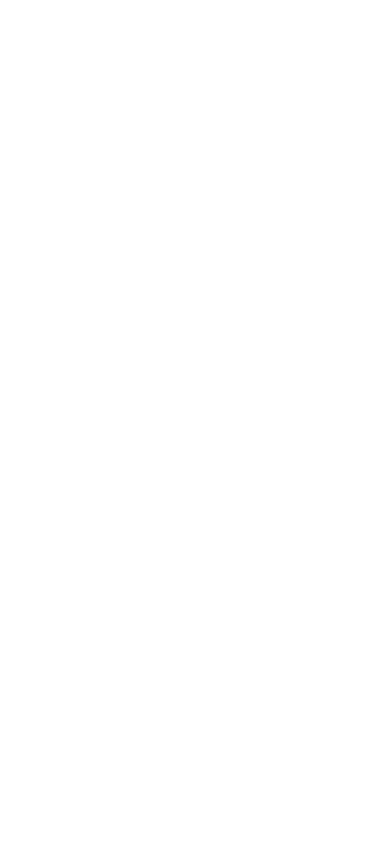
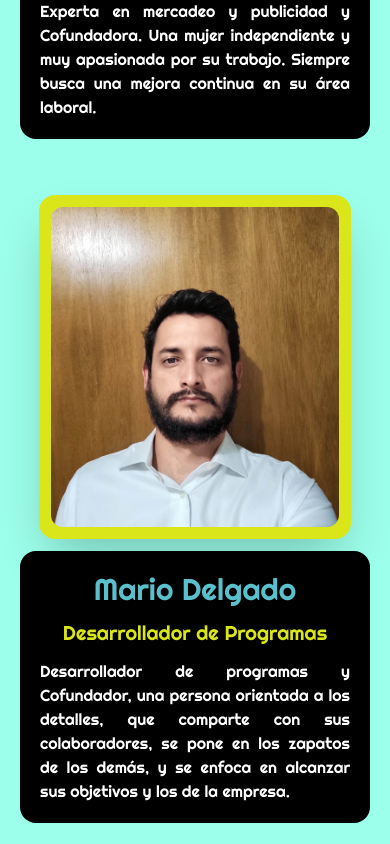
Before and after one commit to diegomurillocorrea/fyepn, a Next.js app: page / in a window 390 px wide. Shown: the part 6020-6864 px from the top of the page. Before the commit the page ends 4939 px from the top, so only its background shows below. Built offline with nearby package versions, Linux system fonts and the light colour scheme.

Commit message:
Employee and Employee Card components finished

```diff
--- a/components/EmployeeCard.jsx
+++ b/components/EmployeeCard.jsx
@@ -0,0 +1,30 @@
+const EmployeeCard = ({ name, position, description, img, classes }) => {
+    return (
+        <div>
+            <div className={`${classes} flex flex-col items-center justify-center space-y-3 font-righteous`}>
+                <div className="p-3 bg-yellow rounded-2xl shadow-2xl">
+                    <img className="rounded-xl object-cover h-80 w-72" src={img} alt={`Employee Card ${name} image`} />
+                </div>
+                <div className="text-center space-y-3 bg-black rounded-2xl p-5 text-white">
+                    <div>
+                        <p className="text-3xl text-light-blue">
+                            {name}
+                        </p>
+                    </div>
+                    <div>
+                        <p className="text-xl text text-yellow">
+                            {position}
+                        </p>
+                    </div>
+                    <div>
+                        <p className="text-justify">
+                            {description}
+                        </p>
+                    </div>
+                </div>
+            </div>
+        </div>
+    );
+};
+
+export default EmployeeCard;
--- a/lib/employeeData.js
+++ b/lib/employeeData.js
@@ -3,18 +3,18 @@
         name: "Diego Murillo",
         position: "Director General",
         description: "Director general y Fundador. Un Joven con experiencia en el desarrollo de software. Siempre dispuesto en aprender nuevas tecnologías y compartir su conocimiento con las personas de su entorno.",
-        img: "",
+        img: "../img/diego-img.jpg",
     },
     {
         name: "Helen López",
         position: "Técnico en Mercadeo y Publicidad",
         description: "Experta en mercadeo y publicidad y Cofundadora. Una mujer independiente y muy apasionada por su trabajo. Siempre busca una mejora continua en su área laboral.",
-        img: "",
+        img: "../img/helen-img.png",
     },
     {
         name: "Mario Delgado",
         position: "Desarrollador de Programas",
         description: "Desarrollador de programas y Cofundador, una persona orientada a los detalles, que comparte con sus colaboradores, se pone en los zapatos de los demás, y se enfoca en alcanzar sus objetivos y los de la empresa.",
-        img: "",
+        img: "../img/mario-img.png",
     },
 ];
--- /dev/null
+++ b/pages/home/Employees.jsx
@@ -0,0 +1,51 @@
+import EmployeeCard from "../../components/EmployeeCard";
+import { employeeData } from "../../lib/employeeData";
+
+const Employees = () => {
+    return (
+        <div className="bg-light-blue-100">
+            <div className="py-10 px-5 xl:hidden">
+                <div className="grid grid-cols-1 space-y-14 md:grid-cols-2 md:space-y-0 md:gap-5">
+                    {employeeData.map(({ name, position, description, img }, key) => (
+                        name !== "Mario Delgado" ?
+                            (<EmployeeCard
+                                name={name}
+                                position={position}
+                                description={description}
+                                img={img}
+                                key={key}
+                                classes="md:w-full mx-auto"
+                            />) : ""
+                    ))}
+                </div>
+                <div className="pt-14 flex flex-col ">
+                    {employeeData.map(({ name, position, description, img }, key) => (
+                        name === "Mario Delgado" ?
+                            (<EmployeeCard
+                                name={name}
+                                position={position}
+                                description={description}
+                                img={img}
+                                key={key}
+                                classes="md:w-7/12 mx-auto"
+                            />) : ""
+                    ))}
+                </div>
+            </div>
+            <div className="hidden xl:grid xl:grid-cols-3 xl:gap-5 xl:px-10 xl:py-20 mx-auto max-w-screen-2xl">
+                {employeeData.map(({ name, position, description, img }, key) => (
+                    (<EmployeeCard
+                        name={name}
+                        position={position}
+                        description={description}
+                        img={img}
+                        key={key}
+                        classes="w-11/12 mx-auto"
+                    />)
+                ))}
+            </div>
+        </div>
+    );
+};
+
+export default Employees;
--- a/pages/index.js
+++ b/pages/index.js
@@ -1,8 +1,9 @@
 import Layout from "../components/Layout";
 import NavBar from "../components/NavBar";
 import AboutUs from "./home/AboutUs";
+import Courses from "./home/Courses";
+import Employees from "./home/Employees";
 import Footer from "../components/Footer";
-import Courses from "./home/Courses";
 
 const Home = () => {
   return (
@@ -17,6 +18,9 @@
         <Courses />
       </div>
       <div>
+        <Employees />
+      </div>
+      <div>
         <Footer />
       </div>
     </Layout>
```
Also changed, not shown: public/vercel.svg (deleted).
